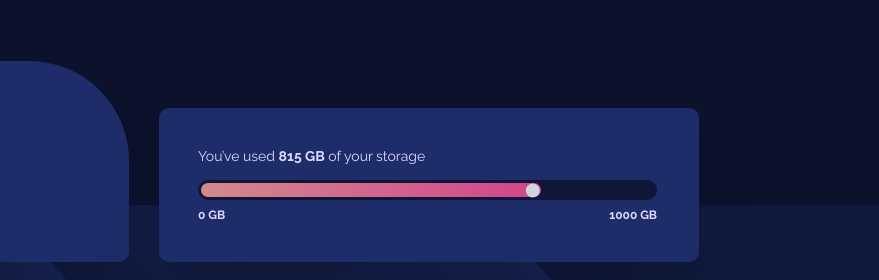
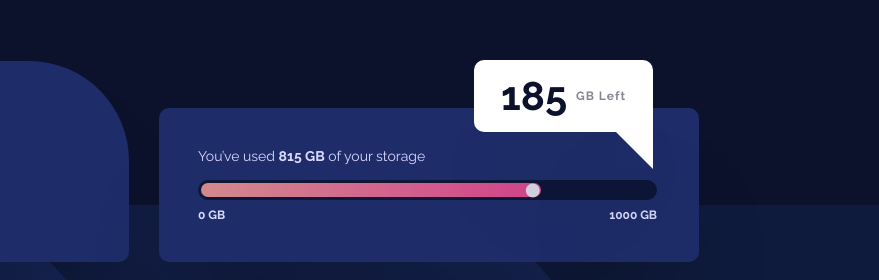
Before and after one commit to hamed3958/Fyl-data-storage, a plain HTML site: page index.html in a window 1280 px wide. Shown: the part 222-502 px from the top of the page, 401-1280 px from the left. Drawn offline with Linux system fonts and the light colour scheme.

Commit message:
add the bubble

```diff
--- a/index.html
+++ b/index.html
@@ -49,10 +49,14 @@
           <p>0 GB</p>
           <p>1000 GB</p>
         </div>
+
+        <div class="bubble">
+          <div class="rectangle">
+            <p class="ultraBold">185</p>
+            <p class="bubBold">GB Left</p>
+          </div>
+        </div>
       </div>
-
-
-
 
     </div>
 
--- a/style.css
+++ b/style.css
@@ -13,15 +13,14 @@ body {
   background-repeat: no-repeat;
   background-attachment: fixed;
   background-position: bottom;
- ;
 }
 
-.con1{
+.con1 {
   display: flex;
   flex-flow: row wrap;
   justify-content: space-around;
-  align-content:center;
-  height: 100vh
+  align-content: center;
+  height: 100vh;
 }
 
 .container {
@@ -140,6 +139,58 @@ body {
   color: #dbd9ff;
 }
 
+.bubble {
+  position: absolute;
+  left: 695px;
+  bottom: 130px;
+}
+
+.rectangle {
+  width: 179px;
+  height: 72px;
+  background: #ffffff;
+  box-shadow: 0px 75px 100px -30px rgba(0, 0, 0, 0.24776);
+  border-radius: 10px 10px 0px 10px;
+  display: flex;
+  justify-content: center;
+  align-items: center;
+}
+
+.rectangle:after {
+  content: "";
+  position: absolute;
+  bottom: -17px;
+  left: 159px;
+  width: 0;
+  height: 0;
+  border: 38px solid transparent;
+  border-top-color: #ffffff;
+  border-bottom: 0;
+  border-right: 0;
+  margin-left: -18px;
+  margin-bottom: -20px;
+  box-shadow: 0px 75px 100px rgba(0, 0, 0, 0.24776);
+}
+
+.bubBold {
+  font-weight: bold;
+  font-size: 12px;
+  line-height: 14px;
+  letter-spacing: 1px;
+  color: #0c122c;
+  opacity: 0.5;
+  display: inline;
+  margin-left: 9px;
+}
+
+.ultraBold {
+  font-weight: bold;
+  font-size: 40px;
+  line-height: 40px;
+  color: #0c122c;
+  display: inline;
+}
+
 .attribution {
   width: 100%;
   font-size: 11px;
```
